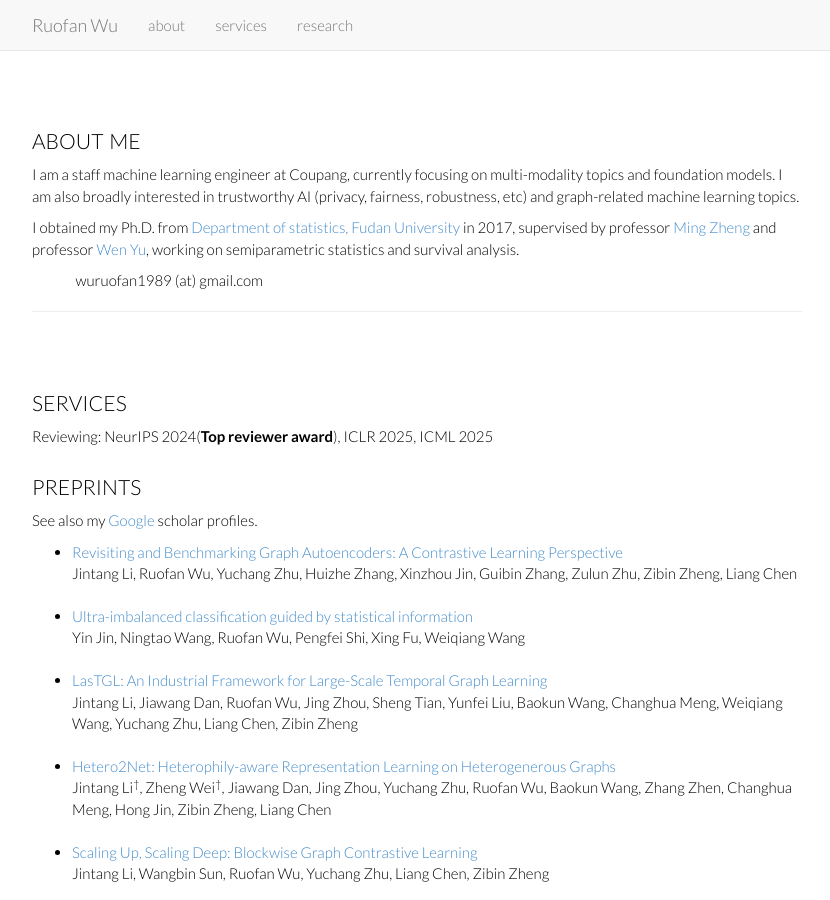
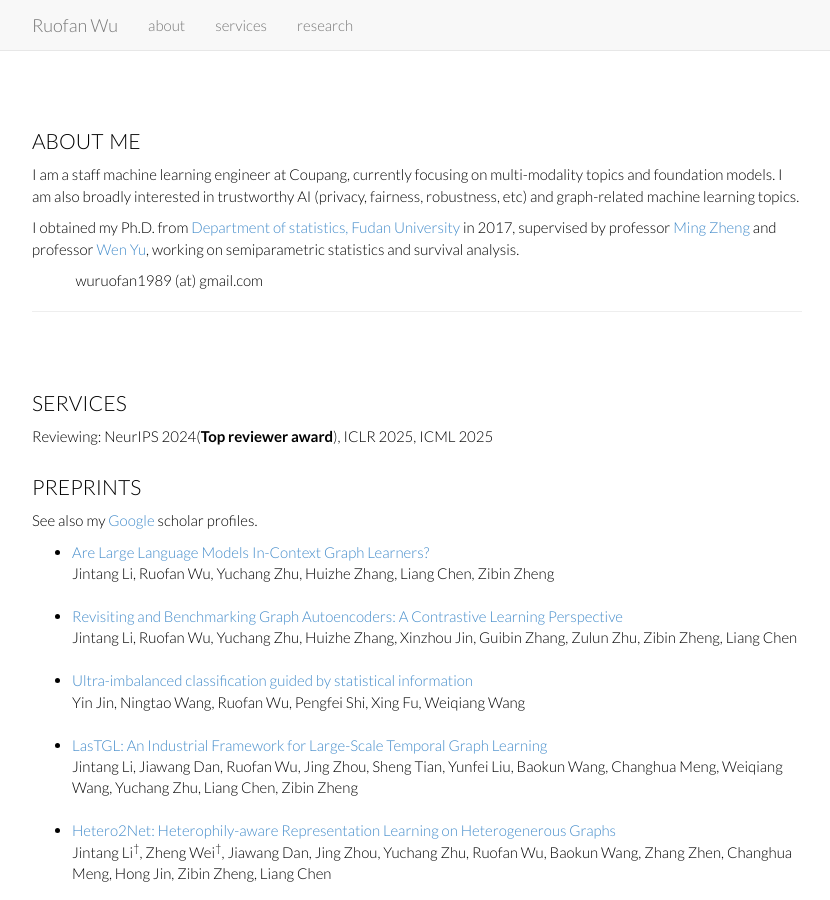
Before and after one commit to Rorschach1989/rorschach1989.github.io, a Jekyll site: the page index.html, which Jekyll copies as it is, in a window 1280 px wide and 900 px high. Shown: the whole window, without its empty margins (223-1053 px from the left). Built offline with Jekyll 4.4.1, drawn with Linux system fonts in a browser that asks for light colours; nearby versions of some CDN libraries; library files that are not in the unit come from our copies.

Commit message:
feat: Add LabelRAG preprint

```diff
--- a/index.html
+++ b/index.html
@@ -85,6 +85,13 @@
 	  scholar profiles.
 	  <br>
 	  <ul>
+
+		<li> <a href="https://arxiv.org/abs/2502.13562">
+			Are Large Language Models In-Context Graph Learners? </a><br>
+			Jintang Li, Ruofan Wu, Yuchang Zhu, Huizhe Zhang, Liang Chen, Zibin Zheng
+			<br>
+			<br>
+		</li>
 
 		<li> <a href="https://arxiv.org/abs/2410.10241">
 			Revisiting and Benchmarking Graph Autoencoders: A Contrastive Learning Perspective </a><br>
```
